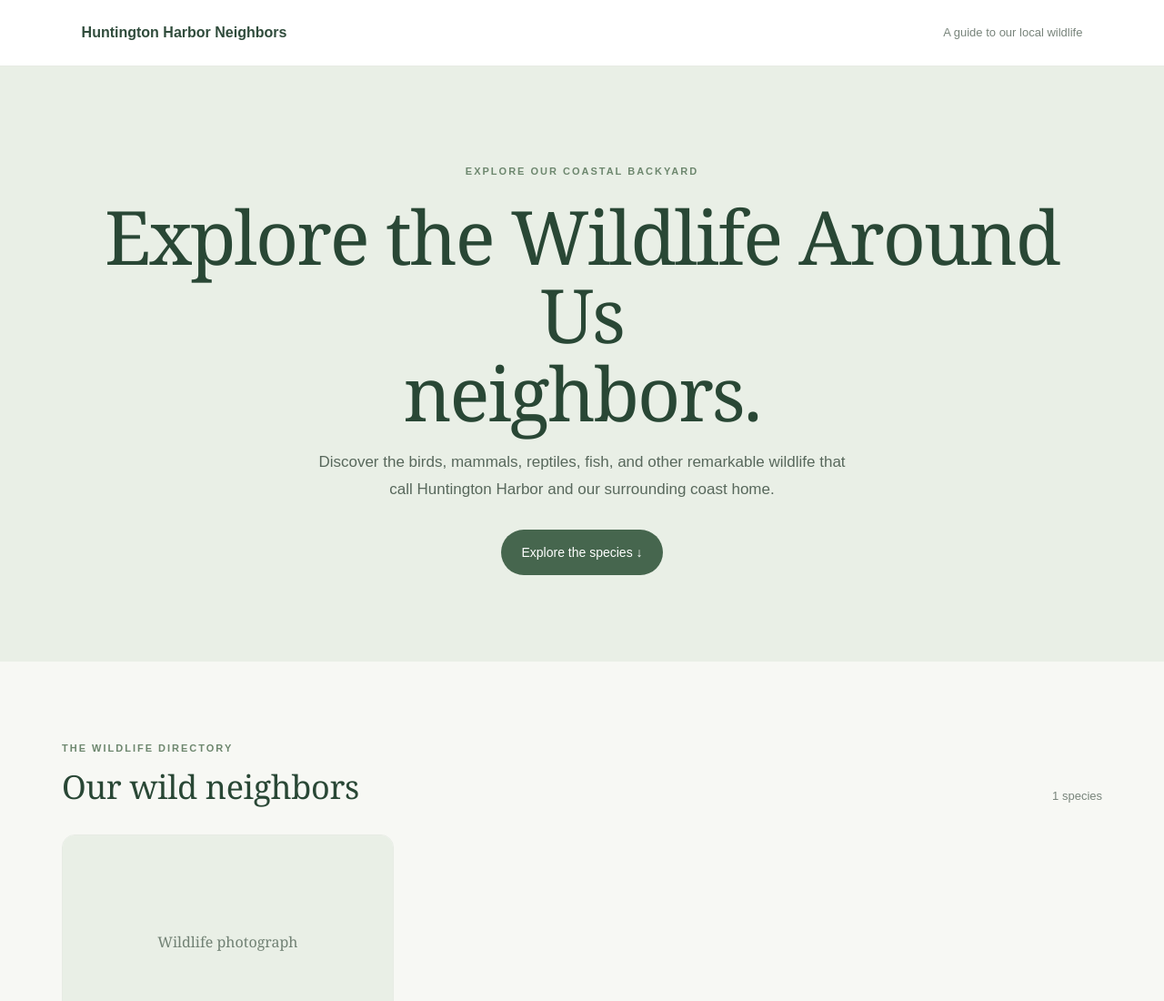
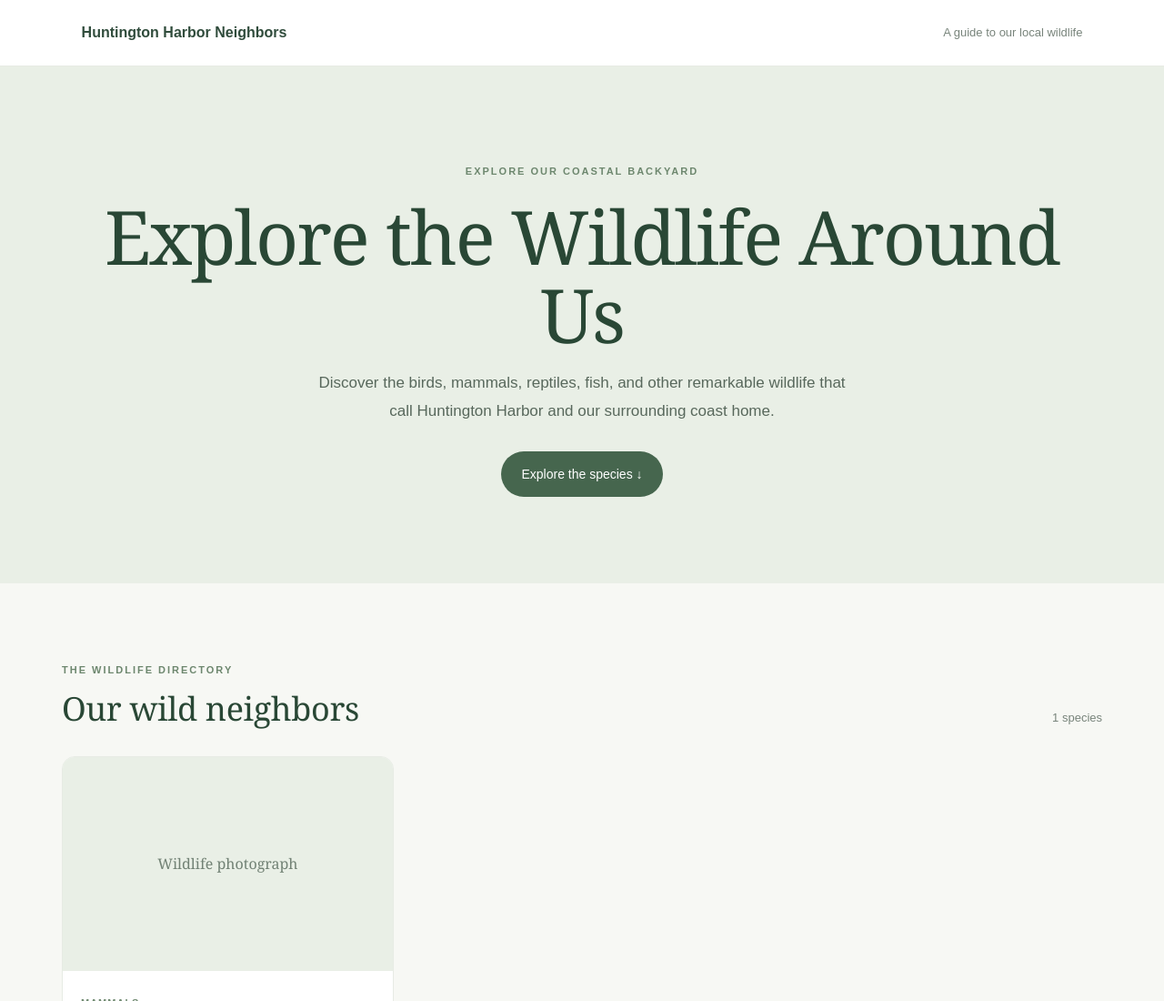
Before and after one commit to yayfisharefriends/huntington-harbor-neighbors, an Astro site: page / in a window 1280 px wide. Shown: the top 1100 px of the page at 91% size. Built offline with nearby package versions, Linux system fonts and the light colour scheme; Astro itself is replaced by a stand-in of ours; a web font is replaced by a local one.

Commit message:
Title fix

```diff
--- a/src/pages/index.astro
+++ b/src/pages/index.astro
@@ -36,7 +36,7 @@ const imagePath = (path: string) => {
     <main>
       <section class="hero">
         <p class="eyebrow">EXPLORE OUR COASTAL BACKYARD</p>
-        <h1>Explore the Wildlife Around Us <br />neighbors.</h1>
+        <h1>Explore the Wildlife Around Us</h1>
         <p class="hero-description">
           Discover the birds, mammals, reptiles, fish, and other remarkable
           wildlife that call Huntington Harbor and our surrounding coast home.
```
